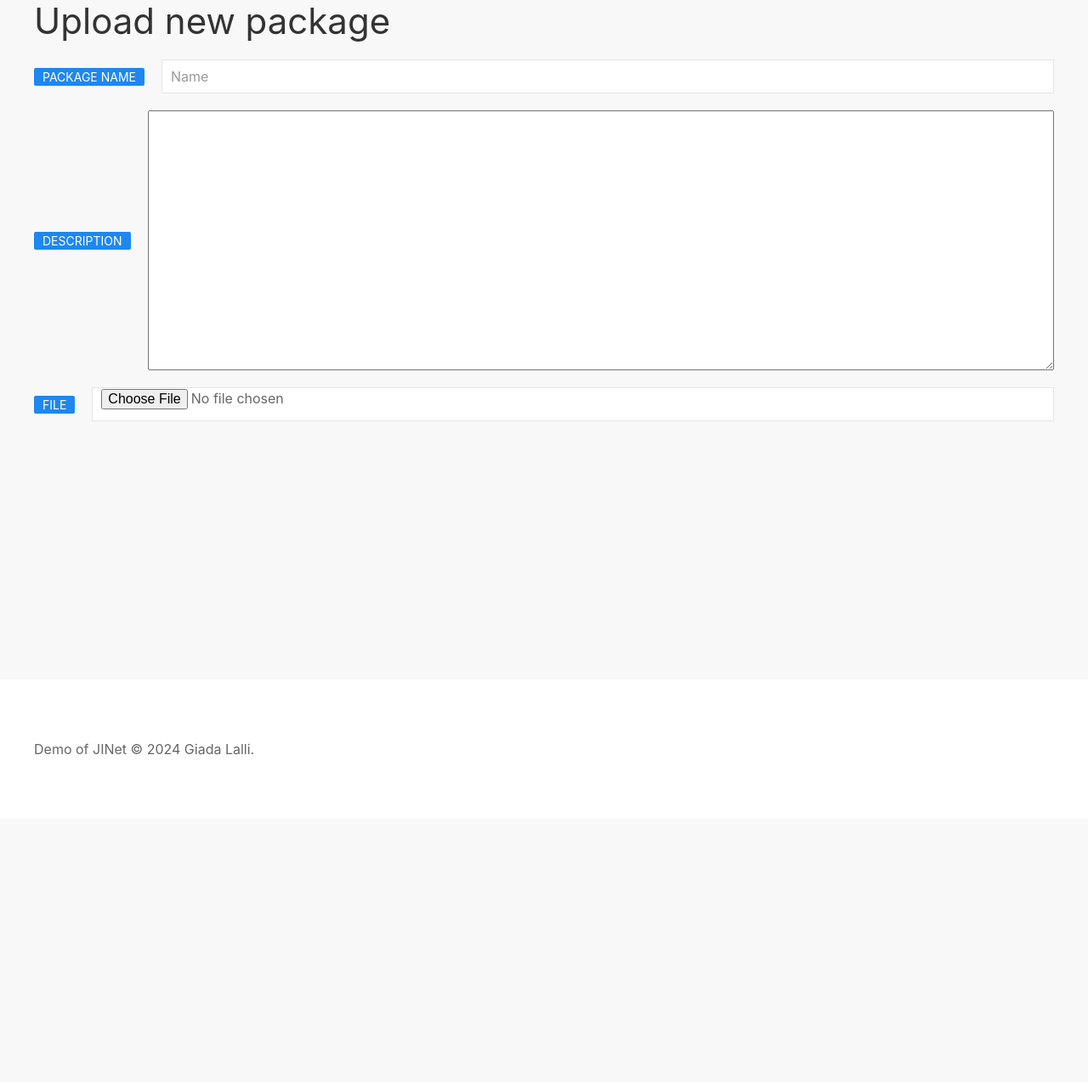
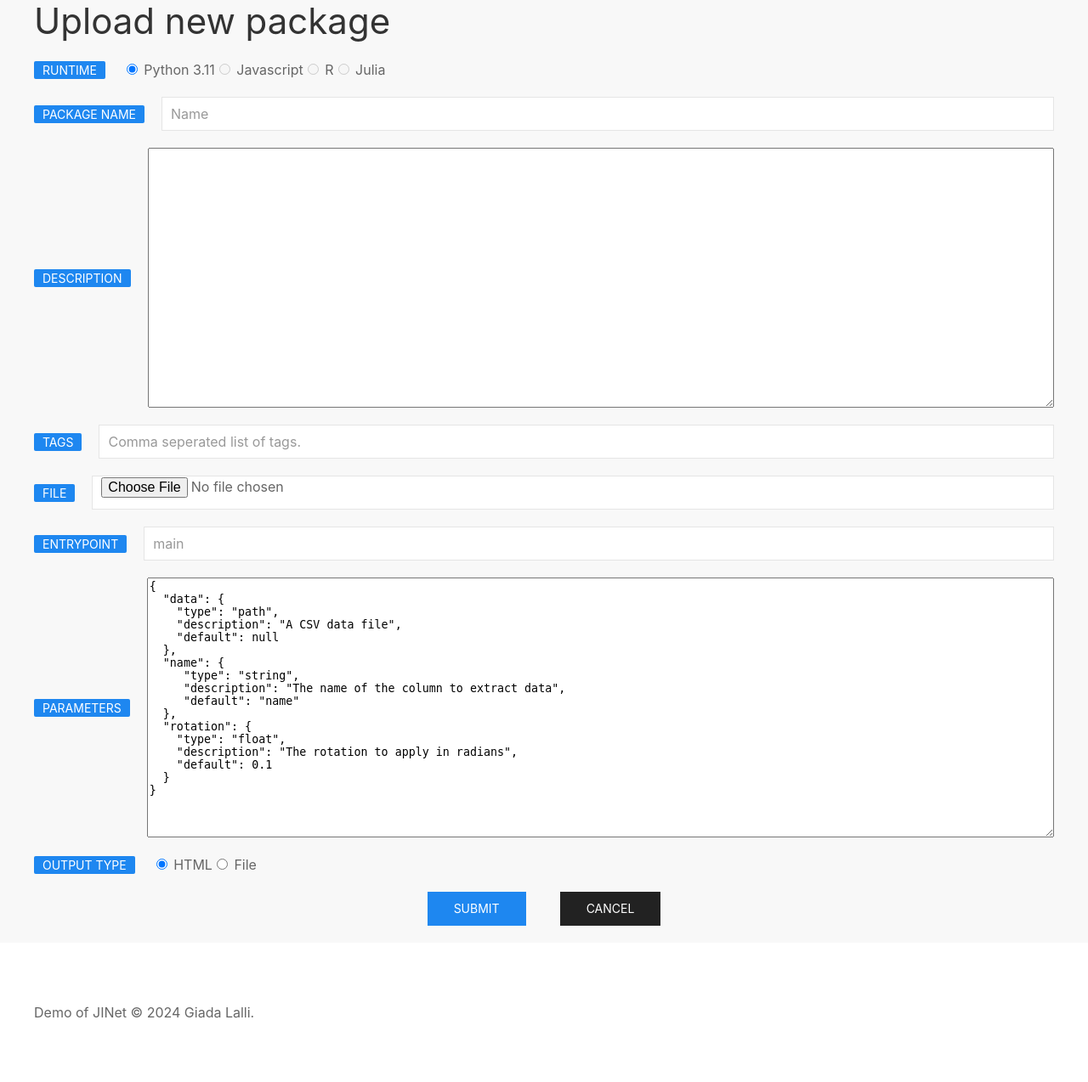
Before and after one commit to GiadaLalli/JINet, a FastAPI app: page /packages/new in a window 1280 px wide. Shown: the part 80-1354 px from the top of the page at 85% size. Before the commit the page ends 969 px from the top, so only its background shows below. Run offline with FastAPI, Linux system fonts and the light colour scheme; the visitor is signed in with stand-in values (Sample User, id 1); parts of the project's set-up code (start-up, migrations or seed data) failed here and were passed over; some libraries are stand-ins or nearby versions.

Commit message:
Very close to having a running package

```diff
--- a/server/jinet/packages.py
+++ b/server/jinet/packages.py
@@ -1,16 +1,41 @@
 """CRUD operations on packages."""
 
-from fastapi import APIRouter, Depends, Request
-from fastapi.responses import HTMLResponse
+from typing import Annotated
+from statistics import mean
+from io import BytesIO
+import json
 
-from sqlmodel import select, Session
+from fastapi import (
+    APIRouter,
+    Depends,
+    File,
+    Form,
+    Header,
+    HTTPException,
+    Request,
+    Response,
+    status,
+    UploadFile,
+)
+from fastapi.responses import HTMLResponse, RedirectResponse
+
+from sqlmodel import select, Session, desc
 
 from jinet import auth
 from jinet.templates import templates
 from jinet.db import database_session
-from jinet.models import Package
+from jinet.models import Package, Tag, User
 
 router = APIRouter()
+
+
+# 100k
+MAX_CONTENT_LEN = 100_000
+
+
+async def valid_content_len(content_length: int = Header(..., lt=MAX_CONTENT_LEN)):
+    """Limit the Content-Length header to be < 100k."""
+    return content_length
 
 
 @router.get("/list", response_class=HTMLResponse)
@@ -18,12 +43,18 @@ async def listing(
     request: Request, since: int = 0, session: Session = Depends(database_session)
 ):
     """Retrieve a paginated listing of all packages."""
-    query = select(Package).where(Package.id >= since).limit(10)
+    query = (
+        select(Package)
+        .distinct(Package.name, Package.owner_id)
+        .order_by(Package.name, Package.owner_id, desc(Package.version))
+        .where(Package.id >= since)
+        .limit(10)
+    )
     results = await session.exec(query)
     return templates.TemplateResponse(
         request=request,
         name="package-list.html",
-        context={"packages": results},
+        context={"packages": results.all()},
     )
 
 
@@ -34,3 +65,126 @@ async def new(request: Request):
     return templates.TemplateResponse(
         request=request, name="package-new.html", context={"user": user}
     )
+
+
+@router.post("/validate", response_class=HTMLResponse)
+async def validate(
+    request: Request,
+    runtime: Annotated[str, Form()],
+    package_name: Annotated[str, Form(alias="package-name")],
+    package_description: Annotated[str, Form(alias="package-description")],
+    package_tags: Annotated[str, Form(alias="package-tags")],
+    package_file: Annotated[UploadFile, File(alias="package-file")],
+    entrypoint: Annotated[str, Form()],
+    parameters: Annotated[str, Form()],
+    output: Annotated[str, Form()],
+    content_size: int = Depends(valid_content_len),
+    session: Session = Depends(database_session),
+):
+    """Validate a submitted package."""
+    user = auth.user(request)
+
+    # Validate the parameters
+    try:
+        package_parameters = json.loads(parameters)
+    except ValueError as err:
+        return templates.TemplateResponse(
+            request=request,
+            name="package-validate.html",
+            context={"user": user, "error": str(err)},
+        )
+
+    owner = (
+        await session.exec(select(User).where(User.sub == user.get("sub")))
+    ).first()
+
+    # Check file size by actually reading it.
+    buf = BytesIO()
+    actual_size = 0
+    for chunk in package_file.file:
+        actual_size += len(chunk)
+        if actual_size > MAX_CONTENT_LEN:
+            raise HTTPException(
+                status_code=status.HTTP_413_REQUEST_ENTITY_TOO_LARGE,
+                detail="File too large.",
+            )
+
+        buf.write(chunk)
+    buf.seek(0)
+
+    # Does this user already have a package by this name
+    query = (
+        select(Package)
+        .where(Package.name == package_name)
+        .where(Package.owner_id == owner.id)
+        .order_by(desc(Package.version))
+    )
+    results = await session.exec(query)
+    previous_version = results.first()
+
+    # Get ready to insert into the database
+    package = Package(
+        name=package_name,
+        data=buf.read(),
+        description=package_description,
+        version=previous_version.version + 1 if previous_version is not None else 1,
+        runtime=runtime,
+        interface={
+            "entrypoint": entrypoint,
+            "parameters": package_parameters,
+            "output": output,
+        },
+        owner=owner,
+        tags=[Tag(name=tag.strip()) for tag in package_tags.split(",")],
+    )
+    session.add(package)
+    await session.commit()
+    await session.refresh(package)
+    return templates.TemplateResponse(
+        request=request,
+        name="package-validate.html",
+        context={"user": user, "package": package},
+    )
+
+
+@router.get("/run", response_class=HTMLResponse)
+async def run(
+    request: Request,
+    package: str,
+    runtime: str,
+):
+    """Run a package in the users browser."""
+    match runtime:
+        case "python-runtime":
+            return templates.TemplateResponse(
+                request=request,
+                name="package-run-python.html",
+                context=auth.user_in_context(request) | {"package": package},
+            )
+        case _:
+            return RedirectResponse(request.url_for("packages"))
+
+
+@router.get("/file")
+async def file(
+    request: Request, package: str, session: Session = Depends(database_session)
+):
+    """Get the package data file from the database."""
+    (user, (package_version)) = package.split("/", 1)
+    (package, version) = package_version.split("@", 1)
+    owner = (await session.exec(select(User).where(User.username == user))).first()
+    if owner is None:
+        return RedirectResponse(request.url_for("packages"))
+
+    query = (
+        select(Package)
+        .where(Package.name == package)
+        .where(Package.owner_id == owner.id)
+        .where(Package.version == int(version))
+    )
+    result = await session.exec(query)
+    db_package = result.first()
+    if db_package is None:
+        return RedirectResponse(request.url_for("packages"))
+
+    return Response(content=db_package.data, media_type="text/x-python")
--- a/server/templates/_layout.html
+++ b/server/templates/_layout.html
@@ -30,7 +30,7 @@
                     @{{user.name}}
                   </a>
                   <div class="uk-width-auto uk-margin-left">
-                    <img alt="Profile image" class="uk-border-circle" width="40" height="40" src="{{user.picture}}">
+                    <img alt="Profile image" class="uk-border-circle" width="40" height="40" src="{{user.picture}}" referrerpolicy="no-referrer" />
                   </div>
                 {% else %}
                 <a href="/login" class="uk-button uk-button-primary">Login</a>
--- a/server/templates/index.html
+++ b/server/templates/index.html
@@ -5,6 +5,9 @@
 </li>
 <li>
   <a href="/packages">Packages</a>
+</li>
+<li>
+  <a class="uk-disabled">Run</a>
 </li>
 {% endblock %}
 {% block main %}
--- a/server/templates/package-new.html
+++ b/server/templates/package-new.html
@@ -6,7 +6,26 @@
 {% endblock %}
 {% block main %}
 <h1>Upload new package</h1>
-<form>
+<form hx-post="/packages/validate" hx-target="this" hx-swap="outerHTML" hx-encoding="multipart/form-data">
+  <div class="uk-flex uk-margin uk-flex-middle">
+    <span class="uk-label uk-margin-right">Runtime</span>
+    <div>
+      <input type="radio" id="python-runtime" name="runtime" value="python-runtime" checked />
+      <label for="python-runtime">Python 3.11</label>
+    </div>
+    <div>
+      <input type="radio" id="javascript-runtime" name="runtime" value="javascript-runtime" disabled />
+      <label for="javascript-runtime">Javascript</label>
+    </div>
+    <div>
+      <input type="radio" id="R-runtime" name="runtime" value="R-runtime" disabled />
+      <label for="R-runtime">R</label>
+    </div>
+    <div>
+      <input type="radio" id="Julia-runtime" name="runtime" value="Julia-runtime" disabled />
+      <label for="Julia-runtime">Julia</label>
+    </div>
+  </div>
   <div class="uk-flex uk-margin uk-flex-middle">
     <label class="uk-label uk-margin-right" for="package-name">Package name</label>
     <input id="package-name" name="package-name" class="uk-input" type="text" placeholder="Name">
@@ -16,8 +35,53 @@
     <textarea id="package-description" name="package-description" rows="20" cols="250"></textarea>
   </div>
   <div class="uk-flex uk-margin uk-flex-middle">
+    <label class="uk-label uk-margin-right" for="package-tags">Tags</label>
+    <input id="package-tags" name="package-tags" class="uk-input" type="text" placeholder="Comma seperated list of tags." />
+  </div>
+  <div class="uk-flex uk-margin uk-flex-middle">
     <label class="uk-label uk-margin-right" for="package-file">File</label>
     <input id="package-file" name="package-file" class="uk-input" type="file">
   </div>
+  <div class="uk-flex uk-margin uk-flex-middle">
+    <label class="uk-label uk-margin-right" for="entrypoint">Entrypoint</label>
+    <input id="entrypoint" name="entrypoint" class="uk-input" type="text" placeholder="main" />
+  </div>
+  <div class="uk-flex uk-margin uk-flex-middle">
+    <label class="uk-label uk-margin-right" for="parameters">Parameters</label>
+    <textarea id="parameters" name="parameters" rows="20" cols="150">
+{
+  "data": {
+    "type": "path",
+    "description": "A CSV data file",
+    "default": null
+  },
+  "name": {
+     "type": "string",
+     "description": "The name of the column to extract data",
+     "default": "name"
+  },
+  "rotation": {
+    "type": "float",
+    "description": "The rotation to apply in radians",
+    "default": 0.1
+  }
+}
+    </textarea>
+  </div>
+  <div class="uk-flex uk-margin uk-flex-middle">
+    <span class="uk-label uk-margin-right">Output type</span>
+    <div>
+      <input type="radio" id="output-html" name="output" value="output-html" checked />
+      <label for="output-html">HTML</label>
+    </div>
+    <div>
+      <input type="radio" id="output-file" name="output" value="output-file" />
+      <label for="output-file">File</label>
+    </div>
+  </div>
+  <div class="uk-flex uk-margin uk-flex-center">
+    <input type="submit" value="Submit" class="uk-button uk-button-primary uk-margin-right" />
+    <a href="/packages" class="uk-button uk-button-secondary uk-margin-left">Cancel</a>
+  </div>
 </form>
 {% endblock %}
--- /dev/null
+++ b/server/templates/package-validate.html
@@ -0,0 +1 @@
+<p>Version {{package.version}} of your package @{{user.name}}/{{package.name}} has been sucessfully uploaded.</p>
```
Also changed, not shown: server/alembic/versions/992b5dcdead1_initial_revision.py (renamed from server/alembic/versions/948aa62ac3ef_initial_revision.py, +19 -5 lines), server/jinet/models.py (+30 -7 lines), server/static/python-runtime.js (added, +73 -0 lines), server/templates/package-list.html (+20 -6 lines), server/templates/package-run-python.html (added, +46 -0 lines), server/templates/package-run.html (added, +24 -0 lines), server/templates/packages.html (+9 -6 lines).
